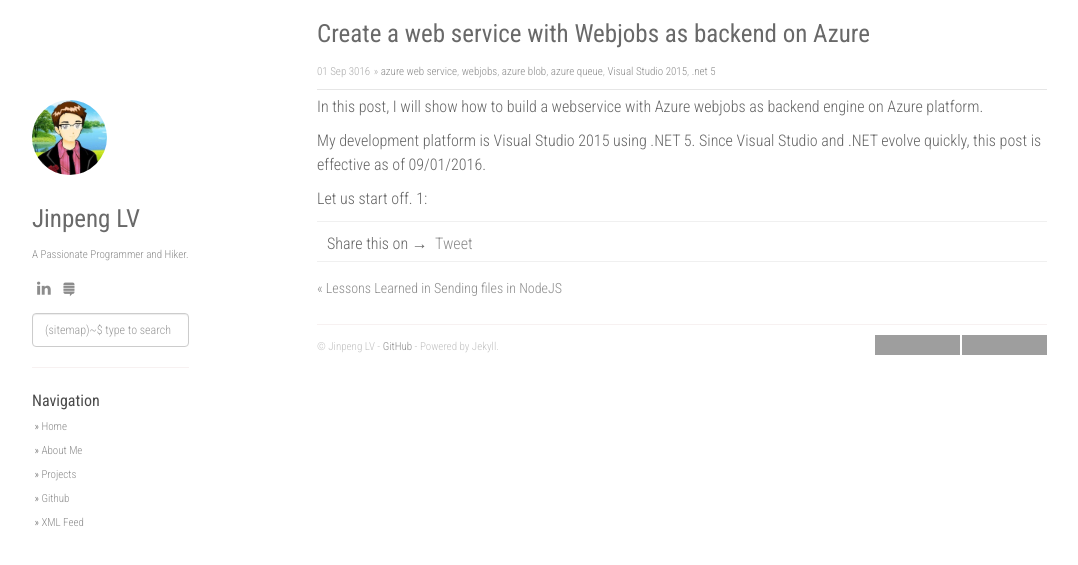
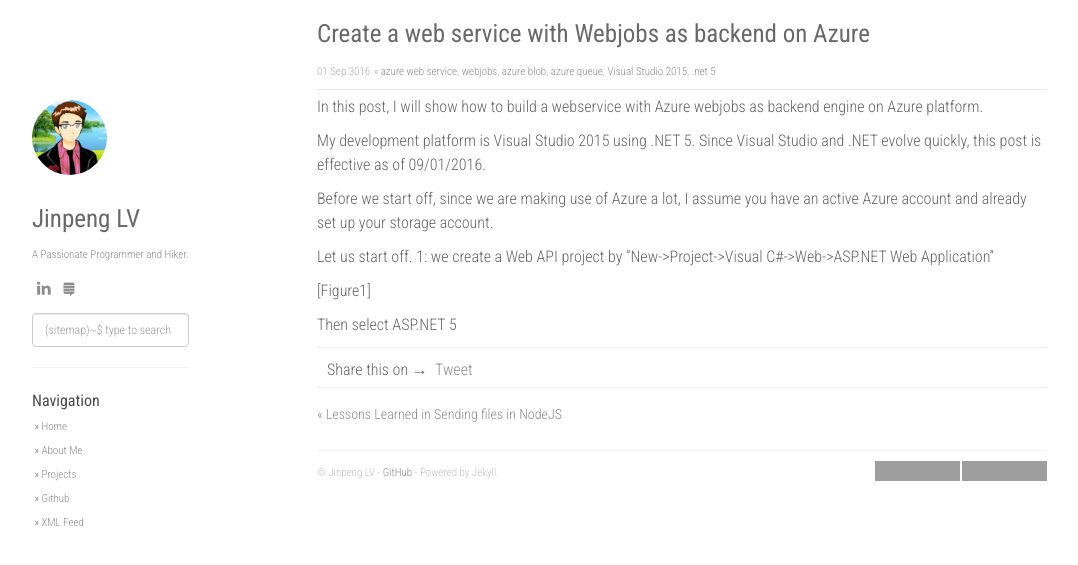
Before and after one commit to gepolv/gepolv.github.io, a Jekyll site: the page built from _posts/3016-09-01-web-service-with-webjobs-on-azure.md, in a window 1280 px wide. Shown: the top 565 px of the page, without its empty margins (53-1131 px from the left). Built offline with Jekyll 4.4.1, drawn with Linux system fonts in a browser that asks for light colours; nearby versions of some CDN libraries; comment, search, counter and statistics services are not loaded; grey boxes are pictures that could not be loaded.

Commit message:
Update 3016-09-01-web-service-with-webjobs-on-azure.md

```diff
--- a/_posts/3016-09-01-web-service-with-webjobs-on-azure.md
+++ b/_posts/3016-09-01-web-service-with-webjobs-on-azure.md
@@ -8,5 +8,11 @@ In this post, I will show how to build a webservice with Azure webjobs as backen
 
 My development platform is Visual Studio 2015 using .NET 5. Since Visual Studio and .NET evolve quickly, this post is effective as of 09/01/2016.
 
+Before we start off, since we are making use of Azure a lot, I assume you have an active Azure account and already set up your storage account.
+
 Let us start off.
-1:
+1: we create a Web API project by "New->Project->Visual C#->Web->ASP.NET Web Application"
+
+[Figure1]
+
+Then select ASP.NET 5
```
